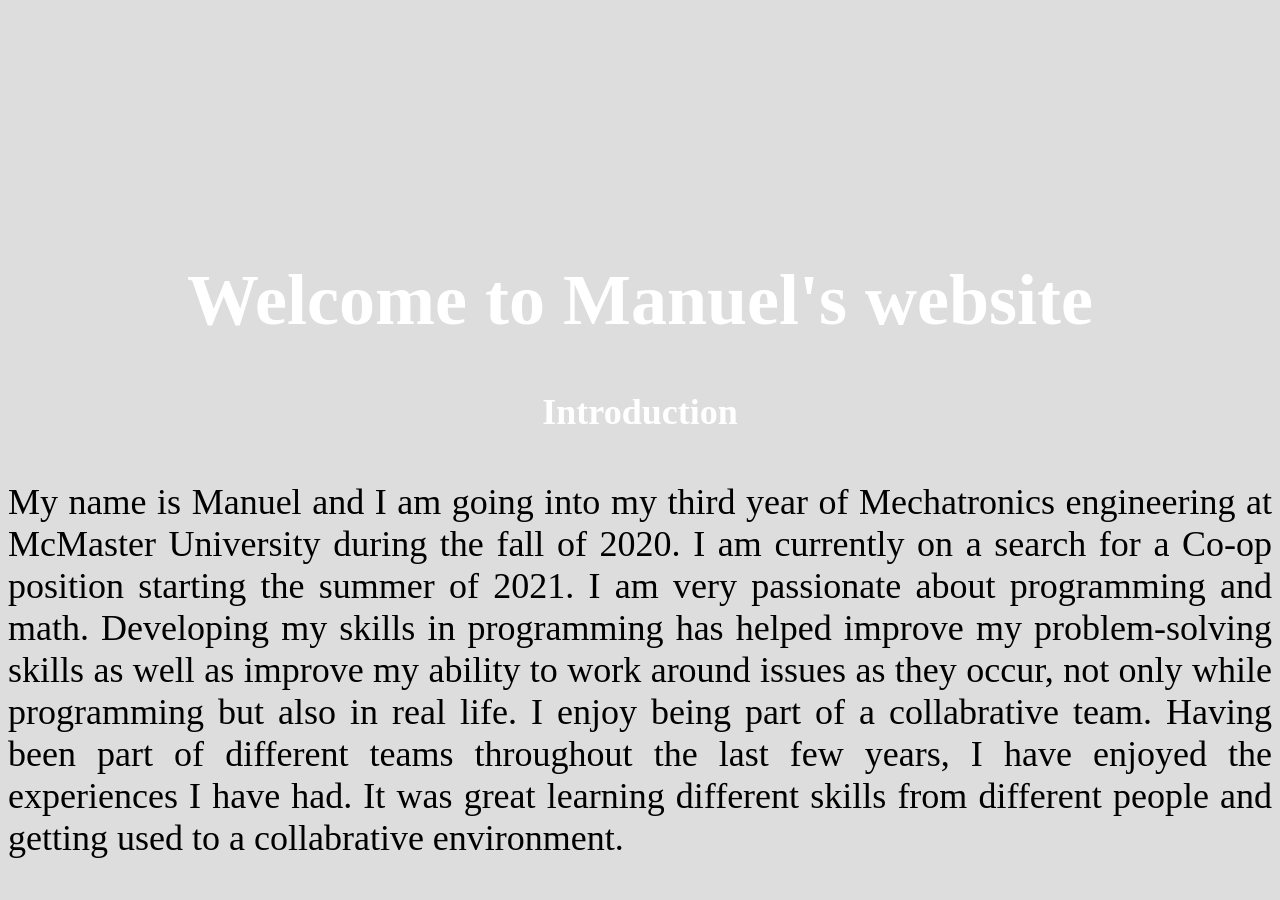
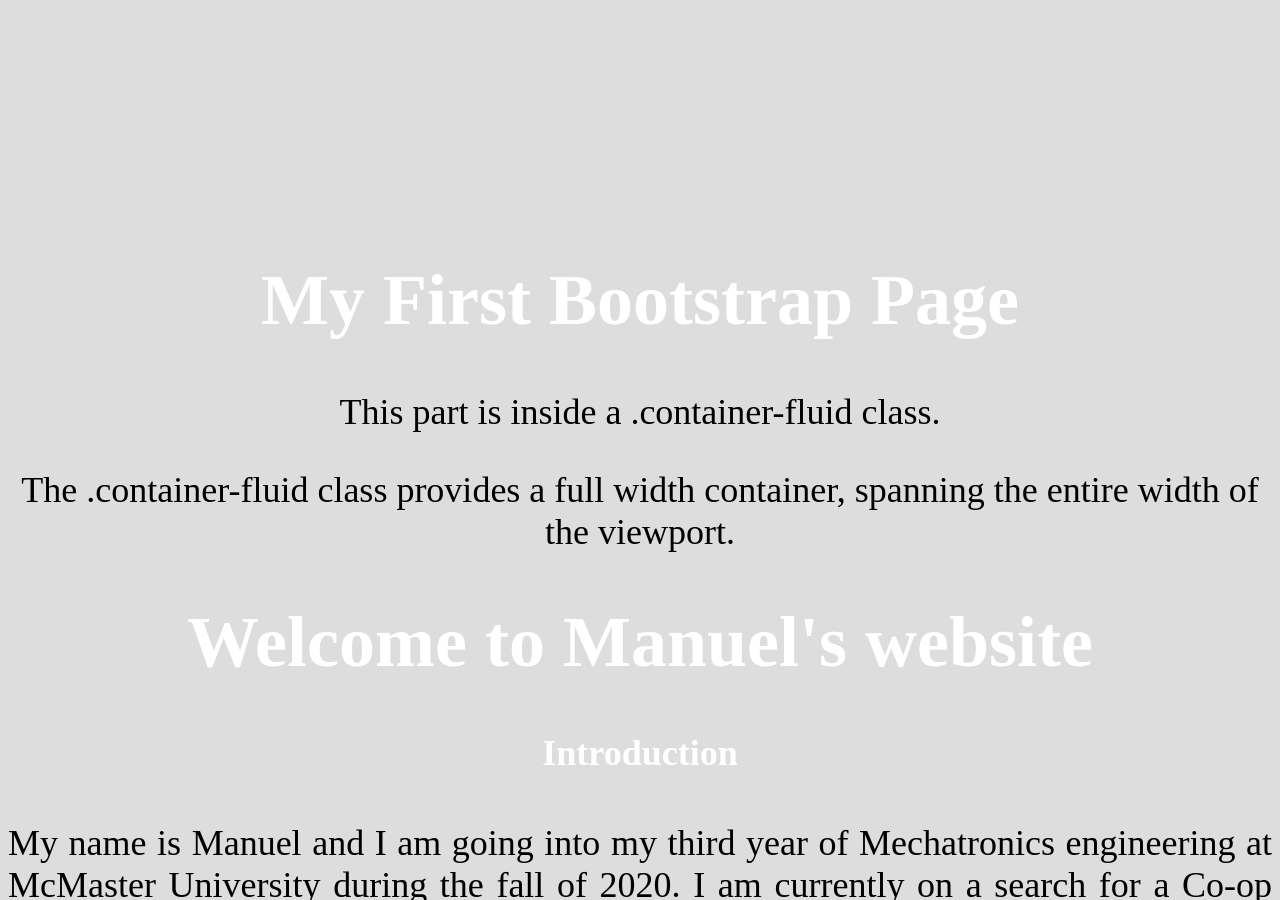
Before and after one commit to MannyLemos/MannyLemos.github.io, a Jekyll site: the page index.html, which Jekyll copies as it is, in a window 1280 px wide and 900 px high, scrolled down 568 px. Built offline with Jekyll 4.4.1, drawn with Linux system fonts in a browser that asks for light colours; nearby versions of some CDN libraries; a script that is not in the unit is left out.

Commit message:
Update index.html

```diff
--- a/index.html
+++ b/index.html
@@ -149,14 +149,16 @@ $.backstretch([
 <!-- Content of the page-->
 <!-- Title-->
 <body>
-    	<div>
+	<div class="container-fluid">
+  	<h1>My First Bootstrap Page</h1>
+  	<p>This part is inside a .container-fluid class.</p>
+  	<p>The .container-fluid class provides a full width container, spanning the entire width of the viewport.</p>
     	<h1 class="title has-text-black" >Welcome to Manuel's website</h1>
     	<p></p>
-    	</div>
-
      <!--Content -->
        <h4 class="headers" >Introduction</h4>
        <p style="text-align: justify">My name is Manuel and I am going into my third year of Mechatronics engineering at McMaster University during the fall of 2020. I am currently on a search for a Co-op position starting the summer of 2021. I am very passionate about programming and math. Developing my skills in programming has helped improve my problem-solving skills as well as improve my ability to work around issues as  they occur, not only while programming but also in real life. I enjoy being part of a collabrative team. Having been part of different teams throughout the last few years, I have enjoyed the experiences I have had. It was great learning different skills from different people and getting used to a collabrative environment.
        </p>
+	</div>
 
 </body>
```
